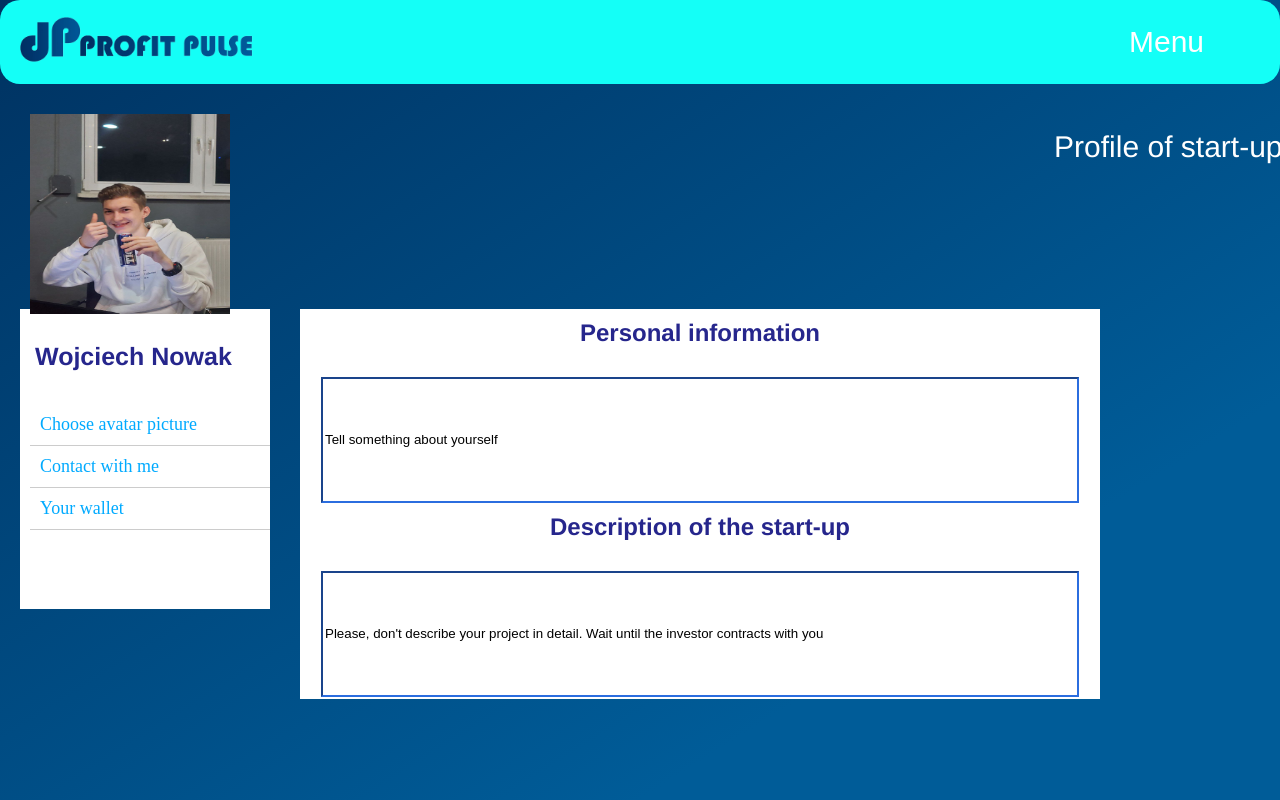
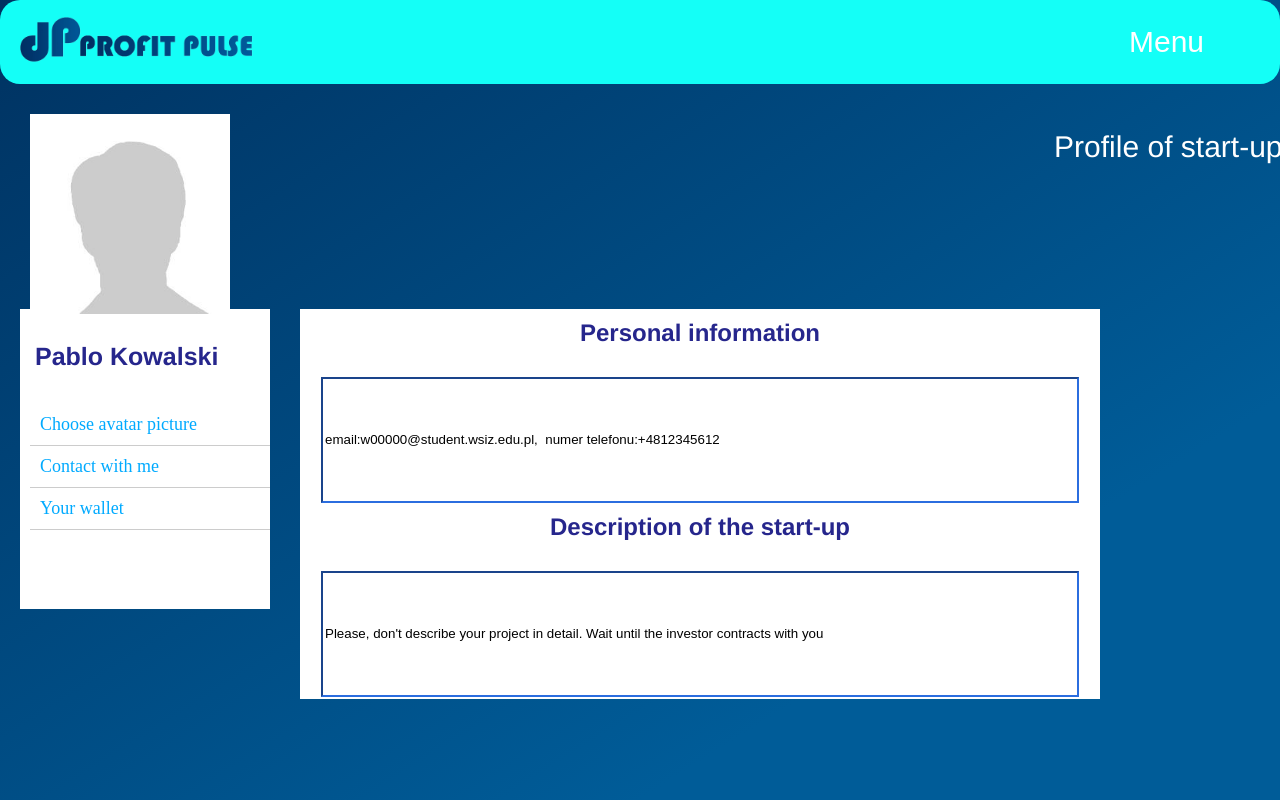
Before and after one commit to dusenkot/marketplace, a React (Vite) app: page /profile2 in a window 1280 px wide. Shown: the top 800 px of the page. Built offline with nearby package versions, Linux system fonts and the light colour scheme.

Commit message:
profile2

```diff
--- a/src/Routes/Routes.jsx
+++ b/src/Routes/Routes.jsx
@@ -3,6 +3,7 @@
 import About from '../components/screens/home/about us/about';
 import Home from '../components/screens/home/Home';
 import Profile from '../components/screens/profile/profile';
+import Profile2 from '../components/screens/profile/profile2';
 import SearchPeople from '../components/screens/Searcheople/serchpeope';
 import PaymentWrapper from '../components/screens/Wallet/wallet';
 
@@ -18,7 +19,7 @@
       <Route path='/serchpeope' element={ <SearchPeople />}/>
       <Route path='/wallet' element={<PaymentWrapper />}/>
       <Route path='/home' element={<Home />}/>
-      <Route path='/profile2' element={ <Profile />}/>
+      <Route path='/profile2' element={ <Profile2 />}/>
     </RouterRoutes>
     </BrowserRouter>
 
--- a/src/components/screens/profile/profile2.jsx
+++ b/src/components/screens/profile/profile2.jsx
@@ -1,7 +1,7 @@
 import React, { useRef } from 'react';
 import style from './profile.css';
 import image from './pic.png';
-import image2 from './defoult.jpg';
+import image2 from './default.jpg';
 import App from '../home/form-send/forms-sends';
 
 
@@ -36,7 +36,7 @@
   );
 }
 
-function Profile() {
+function Profile2() {
   return (
     <div style={styles.background}>
       <App />
@@ -93,4 +93,4 @@
     minHeight: '100vh',
   },
 }
-export default Profile;
+export default Profile2;
```
